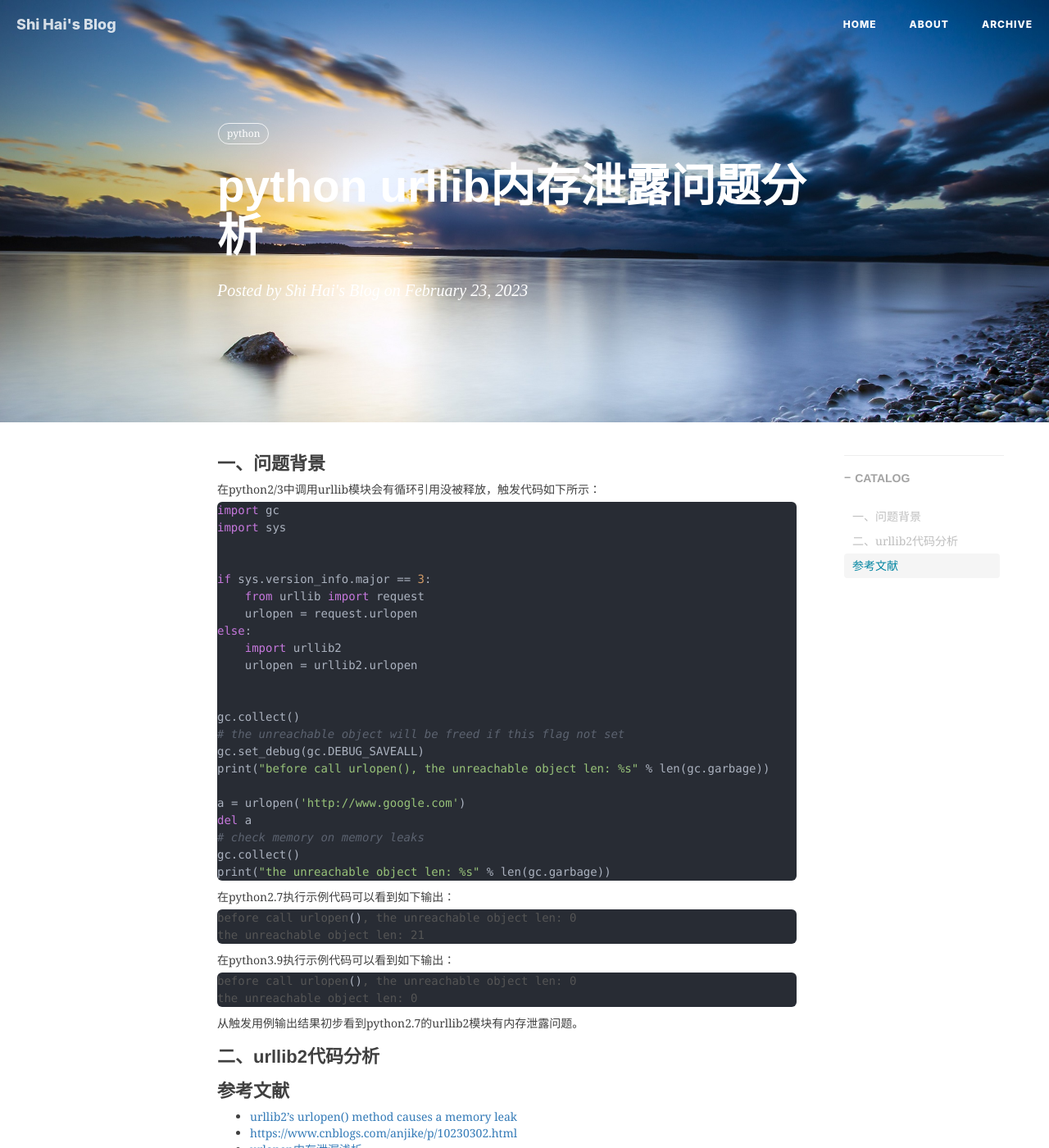
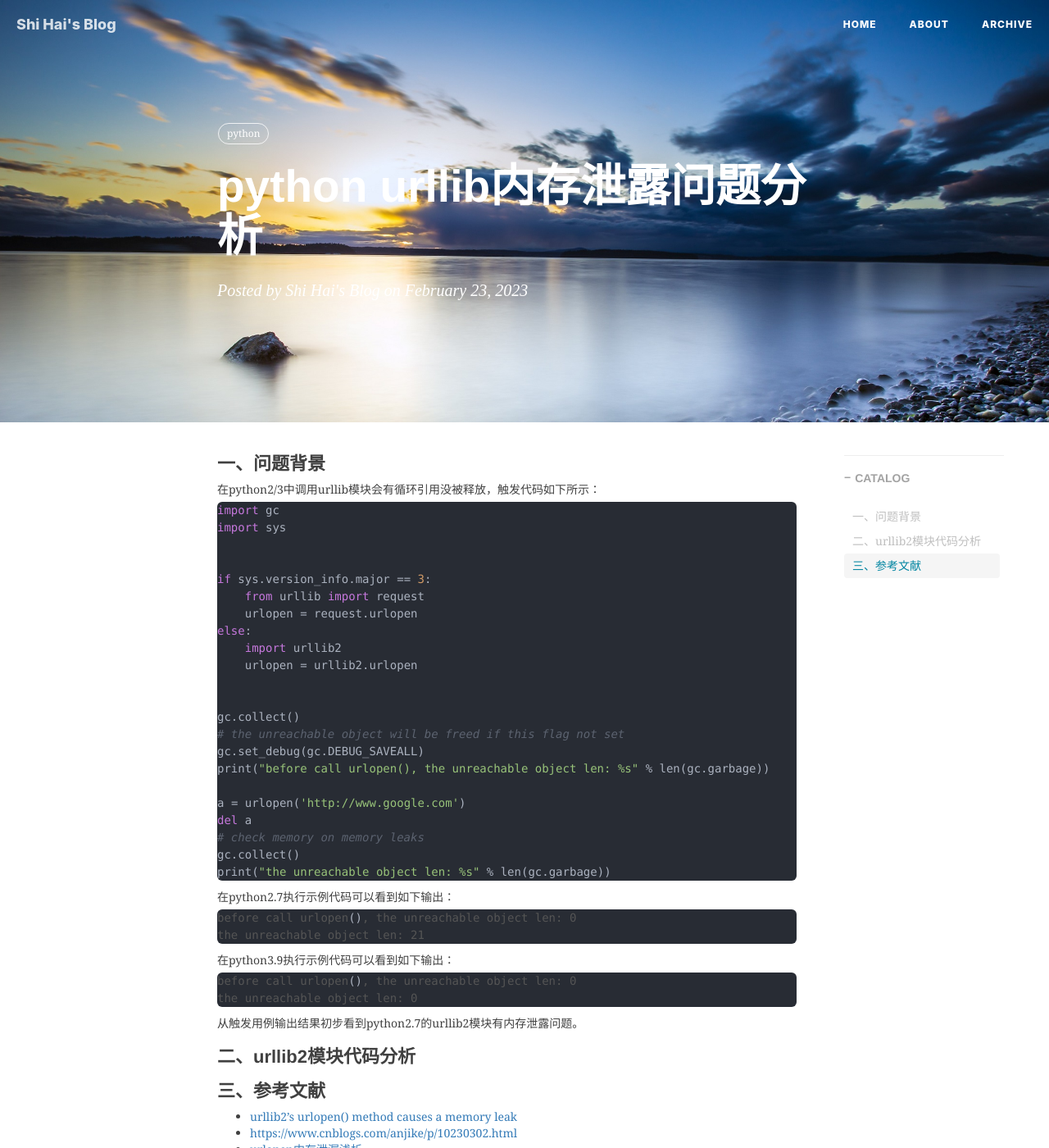
Before and after one commit to shihai1991/shihai1991.github.io, a Jekyll site: the page built from _posts/2023-02-23-urllib内存泄露问题分析.md, in a window 1280 px wide and 1400 px high. Shown: the whole window at 82% size. Built offline with Jekyll 4.4.1, drawn with Linux system fonts in a browser that asks for light colours; nearby versions of some CDN libraries; comment, search, counter and statistics services are not loaded.

Commit message:
Update 2023-02-23-urllib内存泄露问题分析.md

````diff
--- a/_posts/2023-02-23-urllib内存泄露问题分析.md
+++ b/_posts/2023-02-23-urllib内存泄露问题分析.md
@@ -47,9 +47,9 @@ the unreachable object len: 0
 ```
 从触发用例输出结果初步看到python2.7的urllib2模块有内存泄露问题。
 
-# 二、urllib2代码分析
+# 二、urllib2模块代码分析
 
-# 参考文献
+# 三、参考文献
 - [urllib2's urlopen() method causes a memory leak](https://github.com/python/cpython/issues/42012)
 - [https://www.cnblogs.com/anjike/p/10230302.html](https://www.zhihu.com/question/21747929/answer/569469557)
 - [urlopen内存泄漏浅析](https://www.cnblogs.com/anjike/p/10230302.html)
````
